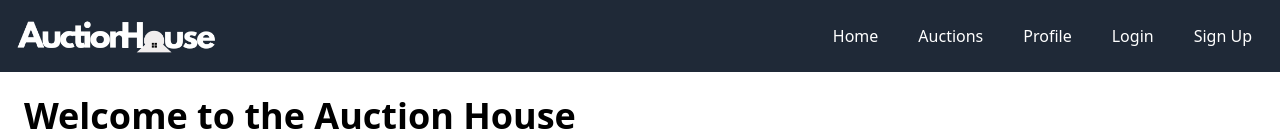
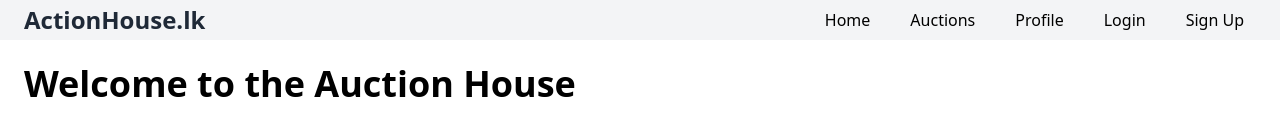
Before and after one commit to sameerajayakodi/Auction_System, a React (Create React App) app in the folder AuctionHouse/auction-management-frontend/: page / in a window 1280 px wide. Shown: the top 134 px of the page. Built offline with nearby package versions, Linux system fonts and the light colour scheme; no server answers.

Commit message:
Update Navbar.js

```diff
--- a/AuctionHouse/auction-management-frontend/src/components/Navbar.js
+++ b/AuctionHouse/auction-management-frontend/src/components/Navbar.js
@@ -1,43 +1,42 @@
 import { Bars3Icon, XMarkIcon } from "@heroicons/react/24/outline";
 import React, { useState } from "react";
 import { Link } from "react-router-dom";
-import whiteLogo from "../images/whiteLogo.png";
 
 const Navbar = () => {
   const [isOpen, setIsOpen] = useState(false);
 
   return (
-    <nav className="p-4 bg-gray-800">
+    <nav className="px-6 bg-gray-100">
       <div className="container flex items-center justify-between mx-auto">
-        <img src={whiteLogo} width={200} />
+        <h2 className="text-2xl font-bold text-gray-800">ActionHouse.lk</h2>
         <div className="hidden space-x-4 md:flex">
           <Link
             to="/"
-            className="px-3 py-2 text-white rounded hover:bg-gray-700"
+            className="px-3 py-2 text-black rounded hover:bg-gray-700 hover:text-white"
           >
             Home
           </Link>
           <Link
             to="/auctions"
-            className="px-3 py-2 text-white rounded hover:bg-gray-700"
+            className="px-3 py-2 text-black rounded hover:bg-gray-700 hover:text-white"
           >
             Auctions
           </Link>
           <Link
             to="/profile"
-            className="px-3 py-2 text-white rounded hover:bg-gray-700"
+            className="px-3 py-2 text-black rounded hover:bg-gray-700 hover:text-white"
           >
             Profile
           </Link>
           <Link
             to="/login"
-            className="px-3 py-2 text-white rounded hover:bg-gray-700"
+            className="px-3 py-2 text-black rounded hover:bg-gray-700 hover:text-white"
           >
             Login
           </Link>
           <Link
             to="/register"
-            className="px-3 py-2 text-white rounded hover:bg-gray-700"
+            className="px-3 py-2 text-black rounded hover:bg-gray-700 hover:text-white"
           >
             Sign Up
           </Link>
```
